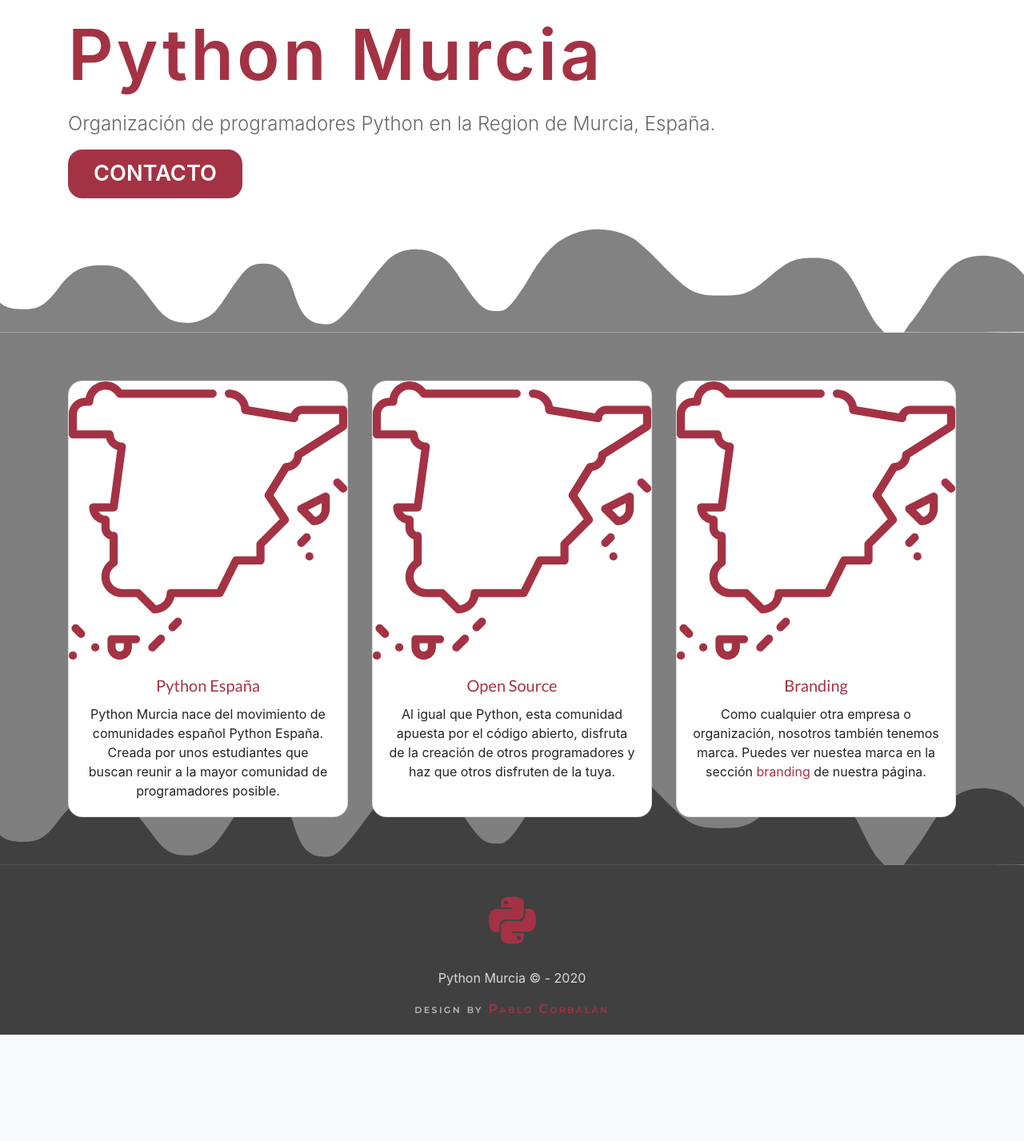
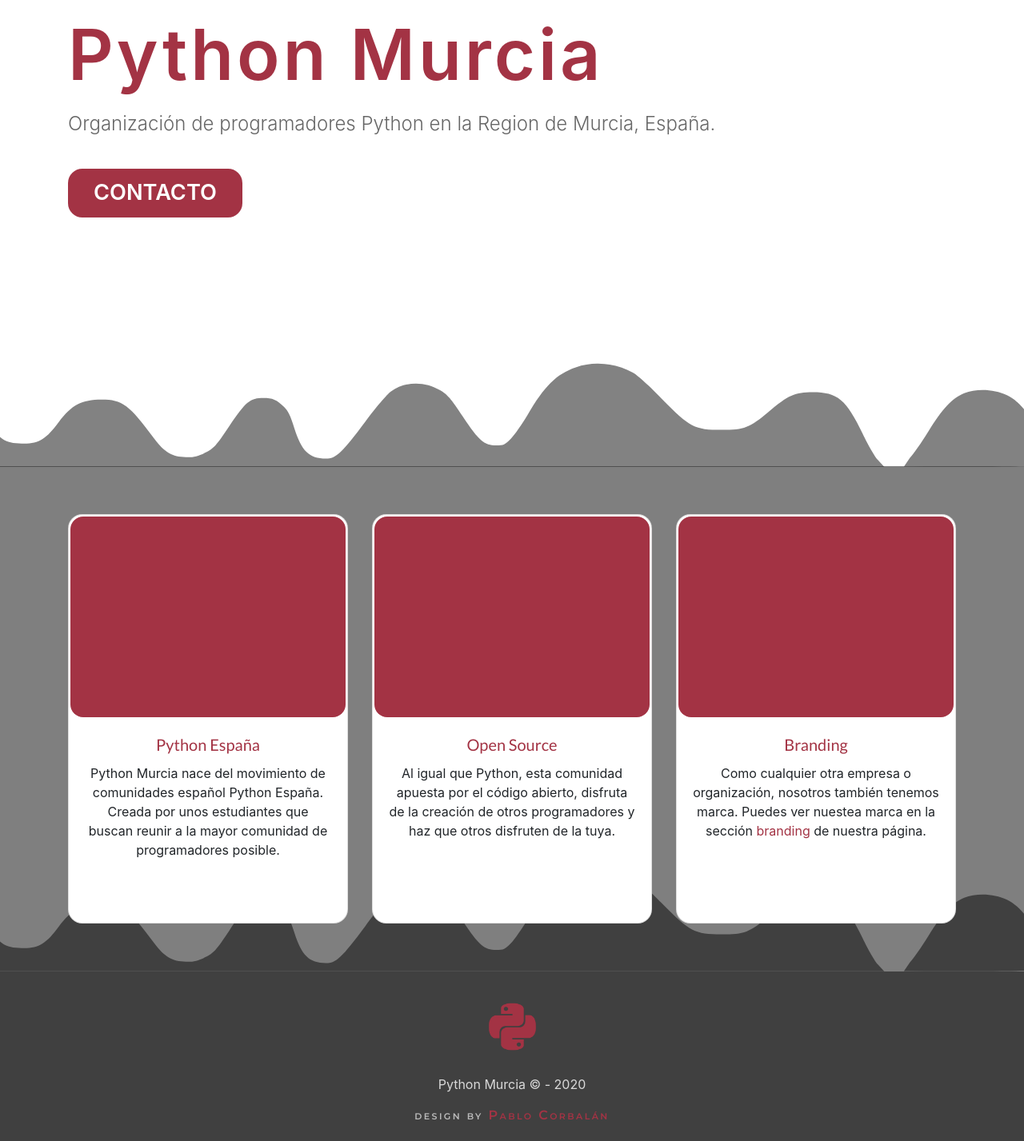
Before and after one commit to pythonmurcia/web, a Flask app: page / in a window 1280 px wide. Shown: the part 58-1485 px from the top of the page at 80% size. Before the commit the page ends 1352 px from the top, so only its background shows below. Run offline with Flask 2, Linux system fonts and the light colour scheme; some libraries are stand-ins or nearby versions.

Commit message:
Cards created in the main page

```diff
--- a/static/css/main.css
+++ b/static/css/main.css
@@ -11,6 +11,7 @@
     background-position: bottom !important;
     background-size: 200% !important;
     background-repeat: no-repeat !important;
+    margin-bottom: -0.2px !important;
 }
 .page-head .head-title {
     font-size: 5.5em !important;
@@ -22,7 +23,7 @@
     font-size: 1.5em !important;
     font-weight: 300 !important;
     color: rgba(0, 0, 0, 0.6) !important;
-    margin-bottom: 17px !important;
+    margin-bottom: 1.7em !important;
 }
 .btn {
     border-radius: 18px !important;
@@ -55,6 +56,13 @@
 }
 .card {
     border-radius: 18px !important;
+}
+.card:hover {
+    transform: scale(1.05) !important;
+}
+.card-color {
+    height:40% !important;
+    background-color: #a33344 !important;
 }
 .card-title {
     color: #a33344 !important;
--- a/templates/index.html
+++ b/templates/index.html
@@ -8,28 +8,28 @@
 		<h5 class="head-subtitle pt-2 pb-8 display-4">Organización de programadores Python en la Region de Murcia, España.</h5>
 		<a class="btn primary btn-lg" href="" role="button">Contacto</a>
 	</div>
-	<br><br><br><br><br><br><br>
+	<br><br><br><br><br><br><br><br><br><br><br><br><br>
 </div>
 <!--create the "cards" section of the page-->
 <div class="cards">
 	<div class="container">
 		<div class="card-deck">
 		  	<div class="card">
-		    	<img src="{{ url_for('static', filename='images/spain.svg') }}" class="card-img-top" alt="...">
+		    	<img src="{{ url_for('static', filename='images/color.png') }}" class="card-img-top" alt="..." style="border-radius: 18px !important; height: 50% !important; padding: 2px !important;">
 		    	<div class="card-body">
 		     		<h5 class="card-title">Python España</h5>
 		      		<p class="card-text">Python Murcia nace del movimiento de comunidades español Python España. Creada por unos estudiantes que buscan reunir a la mayor comunidad de programadores posible.</p>
 		    	</div>
 		  	</div>
 		 	<div class="card">
-		    	<img src="{{ url_for('static', filename='images/spain.svg') }}" class="card-img-top" alt="...">
+		    	<img src="{{ url_for('static', filename='images/color.png') }}" class="card-img-top" alt="..." style="border-radius: 18px !important; height: 50% !important; padding: 2px !important;">
 		    	<div class="card-body">
 		      		<h5 class="card-title">Open Source</h5>
 		      		<p class="card-text">Al igual que Python, esta comunidad apuesta por el código abierto, disfruta de la creación de otros programadores y haz que otros disfruten de la tuya.</p>
 		    	</div>
 		  	</div>
 		  	<div class="card">
-		    	<img src="{{ url_for('static', filename='images/spain.svg') }}" class="card-img-top" alt="...">
+		    	<img src="{{ url_for('static', filename='images/color.png') }}" class="card-img-top" alt="..." style="border-radius: 18px !important; height: 50% !important; padding: 2px !important;">
 		    	<div class="card-body">
 		      		<h5 class="card-title">Branding</h5>
 		      		<p class="card-text">Como cualquier otra empresa o organización, nosotros también tenemos marca. Puedes ver nuestea marca en la sección <a href="" class="link">branding</a> de nuestra página.</p>
```
Also changed, not shown: static/images/color.PNG (added).
